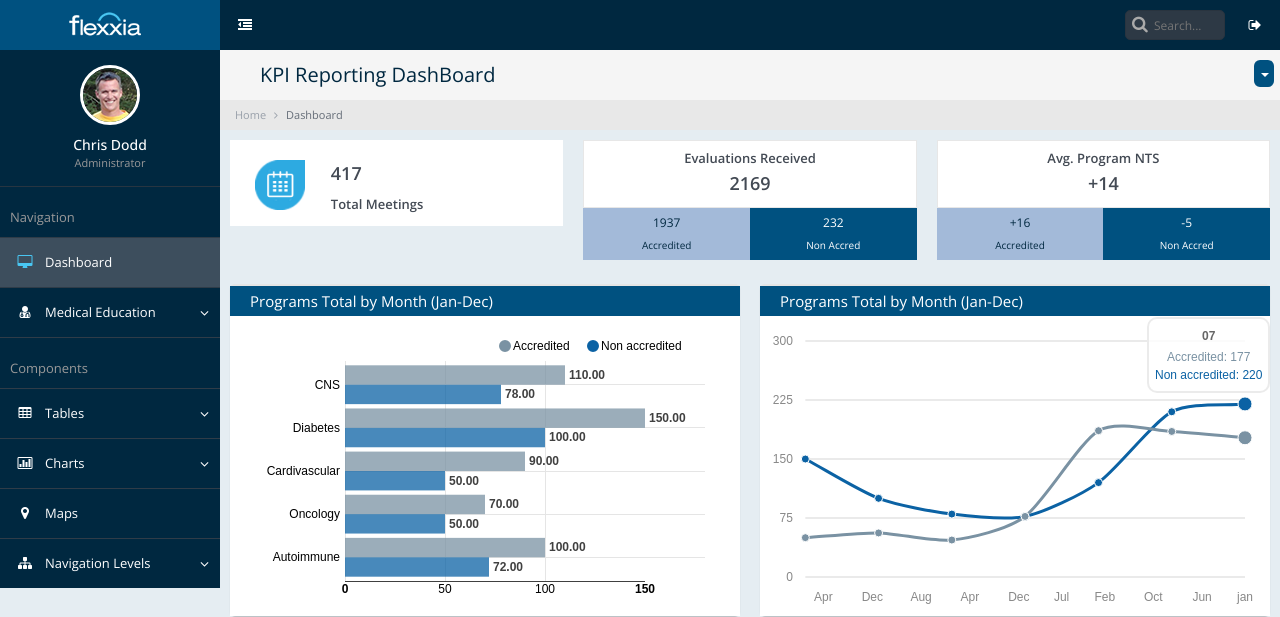
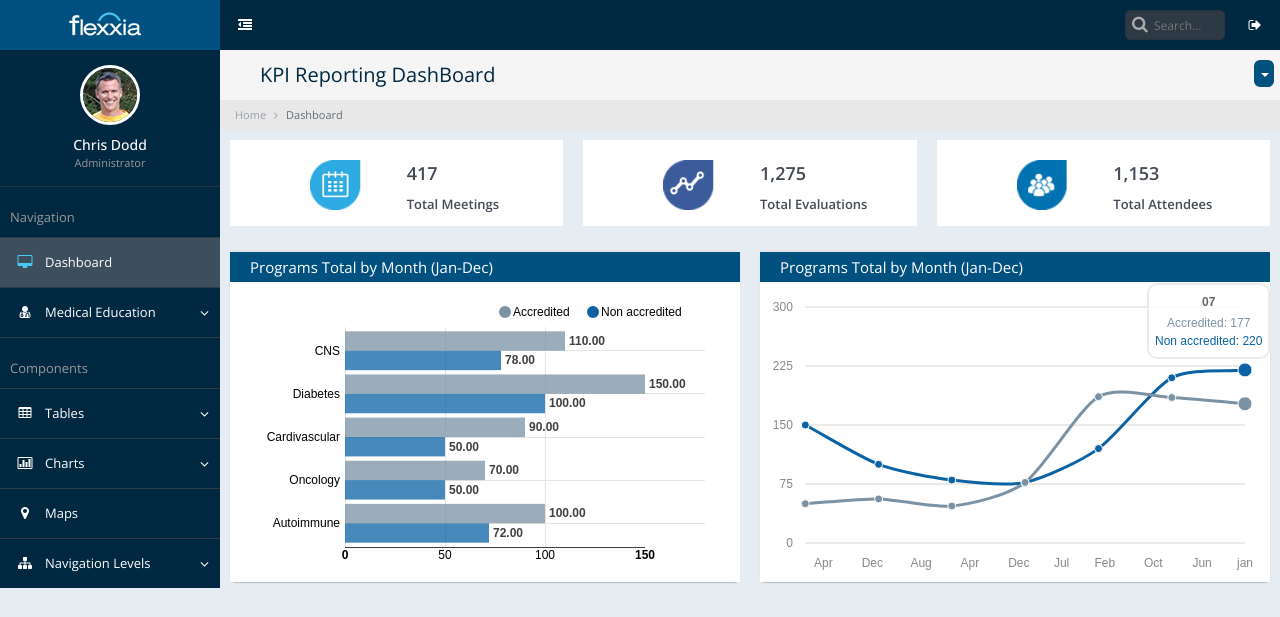
Before and after one commit to dhustlerz/flexxiademodesign, a PHP site: page / in a window 1280 px wide. Shown: the top 617 px of the page. Run offline with PHP 8.4, Linux system fonts and the light colour scheme; some libraries are stand-ins or nearby versions.

Commit message:
update widget dashboard

```diff
--- a/includes/content.inc.php
+++ b/includes/content.inc.php
@@ -78,17 +78,17 @@ $output.='<div class="page-content">';
             /**
              * START Total Meetings
              */
-            $output.='<div class="col-md-4 col-centered">';
+            $output.='<div class="col-md-4 ">';
 
                 $output.='<div class="dashpage-square-number-wrapper bg-ffffff">';
                     $output.='<div class="dashpage-square-number-top padding-top-10 ">';
                     $output.='<div class=" col-xs-12 ">';
 
-                      $output.='<div class="col-md-3 col-xs-3 col-centered " style="">';
-                        $output.='<div class=" padding-top-10"><img src="img/icons/cal-icon.png" alt="Mountain View" style="width:50px;height:50px">';
+                      $output.='<div class="col-md-6 col-xs-6 " style="">';
+                        $output.='<div class=" padding-top-10 float-right"><img src="img/icons/cal-icon.png" alt="Mountain View" style="height:50px">';
                         $output.='</div>';
                       $output.='</div>';
-                        $output.='<div class="col-md-9">';
+                        $output.='<div class="col-md-6">';
                           $output.='<div class="dashpage-square-number-top padding-top-10 padding-bottom-10">';
                             $output.='<div class="animate-number h3 line-height-1-5">417</div>';
                             $output.='<div class="h6 padding-top-6">Total Meetings</div>';
@@ -111,26 +111,38 @@ $output.='<div class="page-content">';
              * END Total Meetings
              */
             $output.='</div>';
-            $output.='<div class="col-md-4 text-center">';
+            $output.='<div class="col-md-4 ">';
 
                 /**
                  * START WIDGET MESSAGES
                  */
 
-                    $output.='<div class="dashpage-square-number-wrapper  bg-ffffff">';
-                        $output.='<div class="dashpage-square-number-top padding-top-10 border-1-e7e7e7">';
-                            $output.='<div class="h6 padding-top-6">Evaluations Received</div>';
-                            $output.='<div class="animate-number-1 h3 line-height-1-5">2169</div>';
-                        $output.='</div><div class="row margin-0">';
-                        $output.='<div class="dashpage-square-number-left col-xs-6 bg-a3bad9 color-002840 padding-0 height-52">';
-                            $output.='<div class="margin-top-6 margin-bottom-6">1937</div>';
-                            $output.='<div class="font-size-10">Accredited</div>';
+                     $output.='<div class="dashpage-square-number-wrapper bg-ffffff">';
+                    $output.='<div class="dashpage-square-number-top padding-top-10 ">';
+                    $output.='<div class=" col-xs-12 ">';
+
+                      $output.='<div class="col-md-6 col-xs-6 " style="">';
+                        $output.='<div class=" padding-top-10 float-right"><img src="img/icons/linegraph-icon.png" alt="Mountain View" style="height:50px">';
                         $output.='</div>';
-                        $output.='<div class="dashpage-square-number-right col-xs-6 bg-005180 color-fff padding-0 height-52">';
-                            $output.='<div class="margin-top-6 margin-bottom-6">232</div>';
-                            $output.='<div class="font-size-10 text-center">Non Accred</div>';
+                      $output.='</div>';
+                        $output.='<div class="col-md-6">';
+                          $output.='<div class="dashpage-square-number-top padding-top-10 padding-bottom-10">';
+                            $output.='<div class="animate-number-1 h3 line-height-1-5">1,275</div>';
+                            $output.='<div class="h6 padding-top-6">Total Evaluations</div>';
+                          $output.='</div>';
                         $output.='</div>';
-                    $output.='</div>';
+                      $output.='</div>';
+
+                    $output.='</div><div class="row margin-top-10">';
+                    // $output.='<div class="dashpage-square-number-left col-xs-6 bg-a3bad9 color-002840 padding-0 height-52">';
+                    //     $output.='<div class="margin-top-6 margin-bottom-6">387</div>';
+                    //     $output.='<div class="font-size-10">Accredited</div>';
+                    // $output.='</div>';
+                    // $output.='<div class="dashpage-square-number-right col-xs-6 bg-005180 color-fff padding-0 height-52">';
+                    //     $output.='<div class="margin-top-6 margin-bottom-6">30</div>';
+                    //     $output.='<div class="font-size-10 text-center">Non Accred</div>';
+                    // $output.='</div>';
+                $output.='</div>';
             $output.='</div>';
 
                 /**
@@ -138,26 +150,38 @@ $output.='<div class="page-content">';
                  */
 
             $output.='</div>';
-            $output.='<div class="col-md-4 text-center" >';
+            $output.='<div class="col-md-4" >';
 
                 /**
                  * START WIDGET REGISTRED
                  */
-                $output.='<div class="dashpage-square-number-wrapper  bg-ffffff">';
-                        $output.='<div class="dashpage-square-number-top padding-top-10 border-1-e7e7e7">';
-                            $output.='<div class="h6 padding-top-6">Avg. Program NTS</div>';
-                            $output.='<div class="animate-number-2 h3 line-height-1-5">+14</div>';
-                        $output.='</div><div class="row margin-0">';
-                        $output.='<div class="dashpage-square-number-left col-xs-6 bg-a3bad9 color-002840 padding-0 height-52">';
-                            $output.='<div class="margin-top-6 margin-bottom-6">+16</div>';
-                            $output.='<div class="font-size-10">Accredited</div>';
+                 $output.='<div class="dashpage-square-number-wrapper bg-ffffff">';
+                    $output.='<div class="dashpage-square-number-top padding-top-10 ">';
+                    $output.='<div class=" col-xs-12 ">';
+
+                      $output.='<div class="col-md-6 col-xs-6 " style="">';
+                        $output.='<div class=" padding-top-10 float-right"><img src="img/icons/user-icon.png" alt="Mountain View" style="height:50px">';
                         $output.='</div>';
-                        $output.='<div class="dashpage-square-number-right col-xs-6 bg-005180 color-fff padding-0 height-52">';
-                            $output.='<div class="margin-top-6 margin-bottom-6">-5</div>';
-                            $output.='<div class="font-size-10 text-center">Non Accred</div>';
+                      $output.='</div>';
+                        $output.='<div class="col-md-6">';
+                          $output.='<div class="dashpage-square-number-top padding-top-10 padding-bottom-10">';
+                            $output.='<div class="animate-number-2 h3 line-height-1-5">1,153</div>';
+                            $output.='<div class="h6 padding-top-6">Total Attendees</div>';
+                          $output.='</div>';
                         $output.='</div>';
-                    $output.='</div>';
+                      $output.='</div>';
+
+                    $output.='</div><div class="row margin-top-10">';
+                    // $output.='<div class="dashpage-square-number-left col-xs-6 bg-a3bad9 color-002840 padding-0 height-52">';
+                    //     $output.='<div class="margin-top-6 margin-bottom-6">387</div>';
+                    //     $output.='<div class="font-size-10">Accredited</div>';
+                    // $output.='</div>';
+                    // $output.='<div class="dashpage-square-number-right col-xs-6 bg-005180 color-fff padding-0 height-52">';
+                    //     $output.='<div class="margin-top-6 margin-bottom-6">30</div>';
+                    //     $output.='<div class="font-size-10 text-center">Non Accred</div>';
+                    // $output.='</div>';
                 $output.='</div>';
+            $output.='</div>';
                 /**
                  * END WIDGET REGISTRED
                  */
--- a/js/actions.js
+++ b/js/actions.js
@@ -585,7 +585,7 @@ jQuery('.animate-number').animateNumber(
 );
 jQuery('.animate-number-1').animateNumber(
   {
-    number: 2169,
+    number: 1275,
     numberStep: comma_separator_number_step
     },
 
@@ -593,8 +593,8 @@ jQuery('.animate-number-1').animateNumber(
 );
 jQuery('.animate-number-2').animateNumber(
   {
-    number: 14,
-    //numberStep: comma_separator_number_step
+    number: 1530,
+    numberStep: comma_separator_number_step
     //jQuery(".animate-number-3").text('+'+number);
     },
 
```
Also changed, not shown: img/icons/cal-icon.png, img/icons/linegraph-icon.png (added), img/icons/user-icon.png (added).
